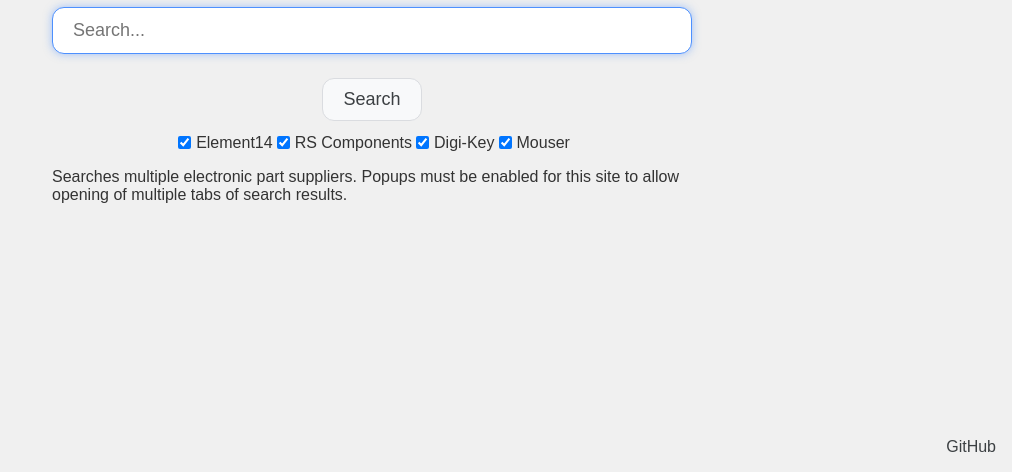
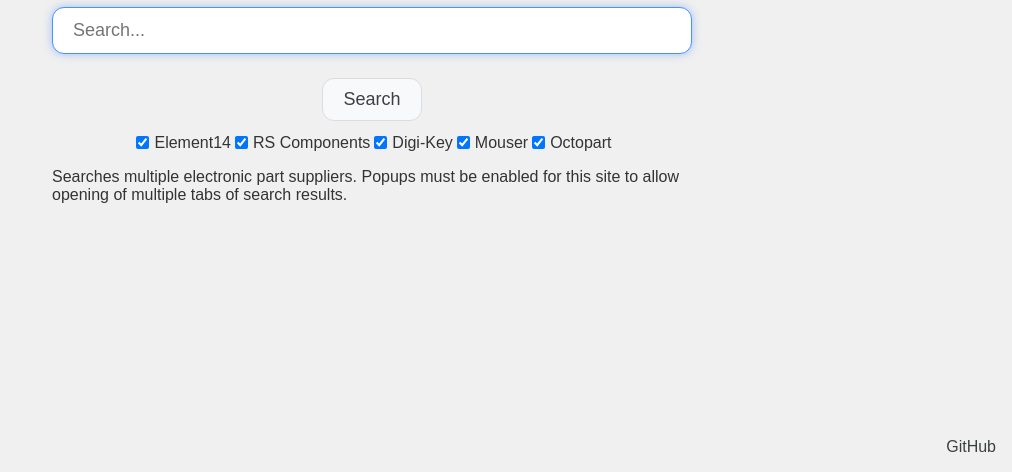
Before and after one commit to andygock/part-search, a website built with Vite: page index.html in a window 1280 px wide. Shown: the part 328-800 px from the top of the page, without its empty margins (268-1280 px from the left). Built offline with nearby package versions, Linux system fonts and the light colour scheme.

Commit message:
Add Octopart

```diff
--- a/index.html
+++ b/index.html
@@ -46,6 +46,15 @@
           />
           Mouser</label
         >
+        <label
+          ><input
+            type="checkbox"
+            class="search-checkbox"
+            value="octopart"
+            checked
+          />
+          Octopart</label
+        >
       </div>
       <p>
         Searches multiple electronic part suppliers. Popups must be enabled for
--- a/package.json
+++ b/package.json
@@ -7,7 +7,7 @@
     "dev": "vite",
     "build": "vite build",
     "preview": "vite preview",
-    "surge": "surge ./dist poogle.surge.sh"
+    "surge": "vite build && surge ./dist poogle.surge.sh"
   },
   "devDependencies": {
     "vite": "^4.2.1"
--- a/script.js
+++ b/script.js
@@ -16,6 +16,7 @@
     rs: `https://au.rs-online.com/web/c/?searchTerm=${encodedTerm}`,
     digikey: `https://www.digikey.com.au/en/products/result?keywords=${encodedTerm}`,
     mouser: `https://au.mouser.com/c/?q=${encodedTerm}`,
+    octopart: `https://octopart.com/search?q=${encodedTerm}&currency=AUD&specs=0`,
   };
 
   checkboxes.forEach((checkbox) => {
```
